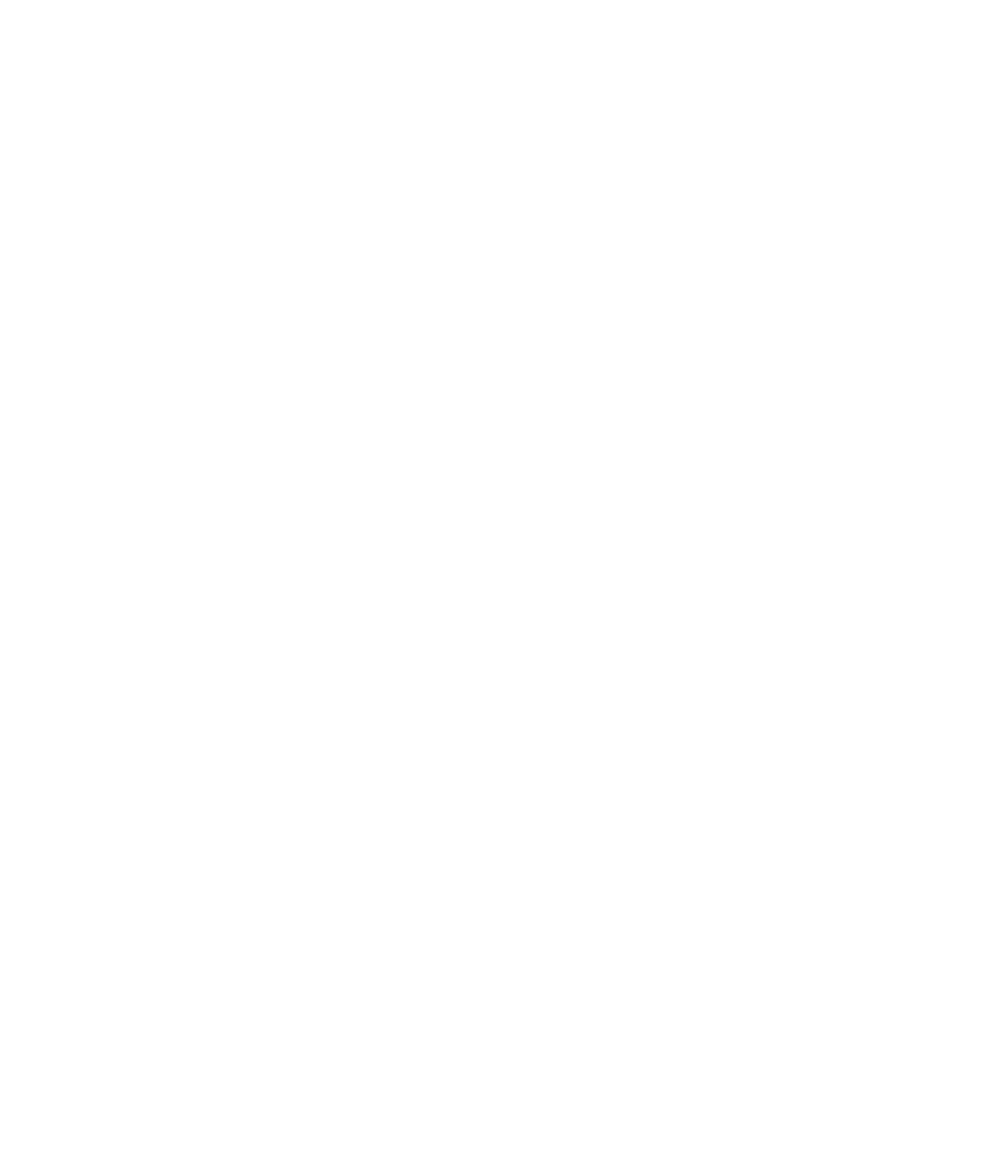
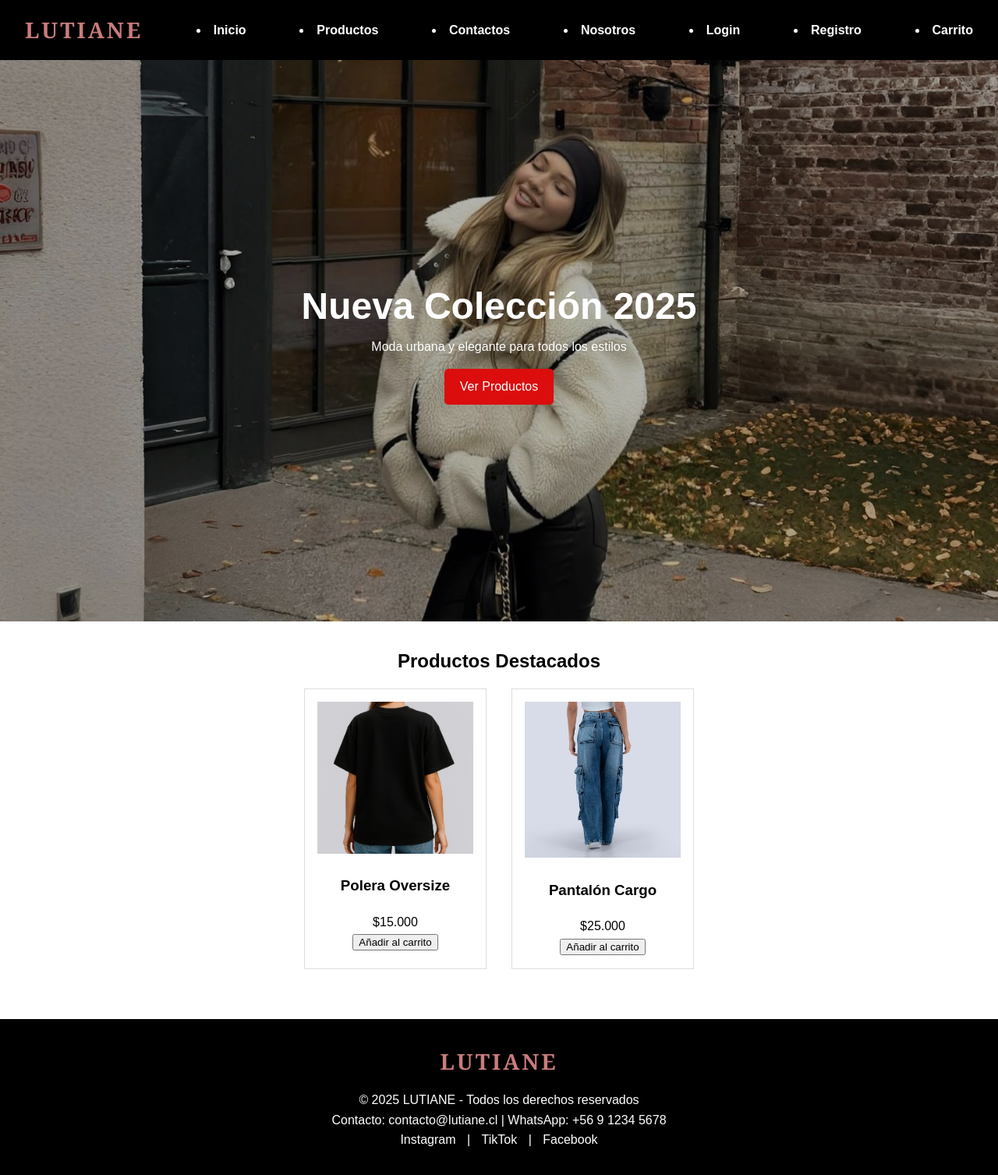
Before and after one commit to AriSalgado/Proyecto_Full.Stack.II_, a plain HTML site: page index.html in a window 1280 px wide. Shown: the whole page at 78% size. Before the commit the page ends 800 px from the top, so only its background shows below. Drawn offline with Linux system fonts and the light colour scheme.

Commit message:
feat(home): página de inicio con fondo principal y productos destacados

```diff
--- a/index.html
+++ b/index.html
@@ -8,7 +8,52 @@
 </head>
 <body>
   <header>
+    <nav>
+        <div class="logo">LUTIANE</div>
+            <li><a href ="#">Inicio</a></li>
+            <li><a href ="#">Productos</a></li>
+            <li><a href ="#">Contactos</a></li>
+            <li><a href ="#">Nosotros</a></li>
+            <li><a href ="#">Login</a></li>
+            <li><a href ="#">Registro</a></li>
+            <li><a href ="#">Carrito</a></li>
+        </ul>
+    </nav>
   </header>
+  <section class="hero">
+    <div class="hero-text">
+      <h1>Nueva Colección 2025</h1>
+      <p>Moda urbana y elegante para todos los estilos</p>
+      <a href="#" class="btn">Ver Productos</a>
+    </div>
+  </section>
+  <section class="productos">
+    <h2>Productos Destacados</h2>
+    <div class="grid">
+      <div class="producto">
+        <img src="imagenes/polera.png" alt="Polera">
+        <h3>Polera Oversize</h3>
+        <p>$15.000</p>
+        <button>Añadir al carrito</button>
+      </div>
+      <div class="producto">
+        <img src="imagenes/Cargo_Jeans.jpg" alt="Pantalón">
+        <h3>Pantalón Cargo</h3>
+        <p>$25.000</p>
+        <button>Añadir al carrito</button>
+      </div>
+    </div>
+  </section>
+  <footer>
+  <div class="footer-container">
+    <h2 class="logo">LUTIANE</h2>
+    <p>© 2025 LUTIANE - Todos los derechos reservados</p>
+    <p>Contacto: contacto@lutiane.cl | WhatsApp: +56 9 1234 5678</p>
+    <div class="social">
+      <a href="#">Instagram</a> | <a href="#">TikTok</a> | <a href="#">Facebook</a>
+    </div>
+  </div>
+</footer>
   <!-- Enlazamos el JavaScript -->
   <script src="script.js"></script>
 </body>
--- a/style.css
+++ b/style.css
@@ -0,0 +1,131 @@
+/*Elimina los espacios por defecto*/
+body, h1, h2, p, ul {
+  margin: 0;
+  padding: 0;
+}
+/*Define la tipografia y la separacion entre las lineas*/
+body {
+  font-family: 'Arial', sans-serif;
+  line-height: 1.6;
+}
+/*Color de fondo, texto*/
+header {
+  background: #000;
+  color: #fff;
+  padding: 1em 2em;
+  position: sticky;
+  top: 0;
+}
+/*Organiza el logo y el menu*/
+nav {
+  display: flex;
+  justify-content: space-between;
+  align-items: center;
+}
+/*El Menú horizontal con espacios*/
+nav ul {
+  list-style: none;
+  display: flex;
+  gap: 1.5em;
+}
+/*Estilos para el Menú*/
+nav a {
+  color: white;
+  text-decoration: none;
+  font-weight: bold;
+}
+/*Imagen Principal*/
+.hero {
+  background: url("imagenes/Fondo_Home.jpg") no-repeat center center/cover;
+  height: 90vh;
+  display: flex;
+  justify-content: center;
+  align-items: center;
+  color: white;
+  text-align: center;
+  position: relative;
+}
+/*Ajusta la Opacidad de la pagina (Overlay)*/
+.hero::before {
+  content: "";
+  position: absolute;
+  top: 0; left: 0; right: 0; bottom: 0;
+  background: rgba(0, 0, 0, 0.3); /* ajusta la opacidad */
+}
+/* Para que el texto quede sobre el overlay (opacidad)*/
+.hero-text {
+  position: relative;
+  z-index: 1;
+}
+/*Ajusta el Tamaño de Nueva Colección 2025*/
+.hero-text h1 {
+  font-size: 3em;
+}
+/*Estilo del Boton ver producto de Home*/
+.btn {
+  display: inline-block;
+  margin-top: 1em;
+  padding: 10px 20px;
+  background: #db0d0d;
+  color: rgb(255, 255, 255);
+  text-decoration: none;
+  border-radius: 5px;
+}
+
+/* Centra el texto*/
+.productos {
+  padding: 2em;
+  text-align: center;
+}
+/*La fila del Grid (Indice de organizacion)*/
+.grid {
+  display: flex;
+  gap: 2em;
+  justify-content: center;
+  margin-top: 1em;
+}
+/*Para separar y dar borde y espacio*/
+.producto {
+  border: 1px solid #ddd;
+  padding: 1em;
+  width: 200px;
+}
+/*Evita que la imagen se desforme*/
+.producto img {
+  max-width: 100%;
+}
+
+/* Footer pie de la página */
+footer {
+  background: #000;
+  color: #fff;
+  text-align: center;
+  padding: 2em 1em;
+  margin-top: 2em;
+}
+footer .logo {
+  font-family: 'Georgia', serif;
+  font-size: 28px;
+  margin-bottom: 0.5em;
+  color: #c97c7c; /* color de tu marca */
+}
+
+footer .social a {
+  color: #fff;
+  text-decoration: none;
+  margin: 0 10px;
+}
+
+footer .social a:hover {
+  color: #c97c7c; /* cambia color al pasar el mouse */
+}
+
+/*Estilo de el Logo*/
+.logo {
+  font-family: 'Georgia', serif;
+  font-size: 28px;
+  font-weight: bold;
+  letter-spacing: 3px;
+  color: #c97c7c;
+  text-transform: uppercase;
+}
```
Also changed, not shown: imagenes/Cargo_Jeans.jpg (added), imagenes/Fondo_Home.jpg (added), imagenes/polera.png (added).
